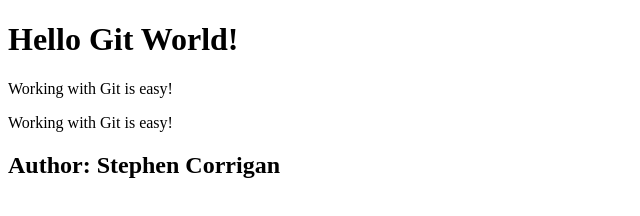
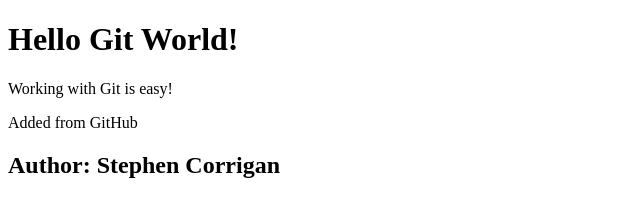
Before and after one commit to sbcvoxx/LPA-GitGitHubMasterclass, a plain HTML site: page index.html in a window 1280 px wide. Shown: the full height of the page, 0-640 px from the left. Drawn offline with Linux system fonts and the light colour scheme.

Commit message:
Update index.html

```diff
--- a/index.html
+++ b/index.html
@@ -11,7 +11,7 @@
       <p>Working with Git is easy!</p>
     </div>
     <div>
-      <p>Working with Git is easy!</p>
+      <p>Added from GitHub</p>
     </div>
     <h2>Author: Stephen Corrigan</h2>
   </body>
```
